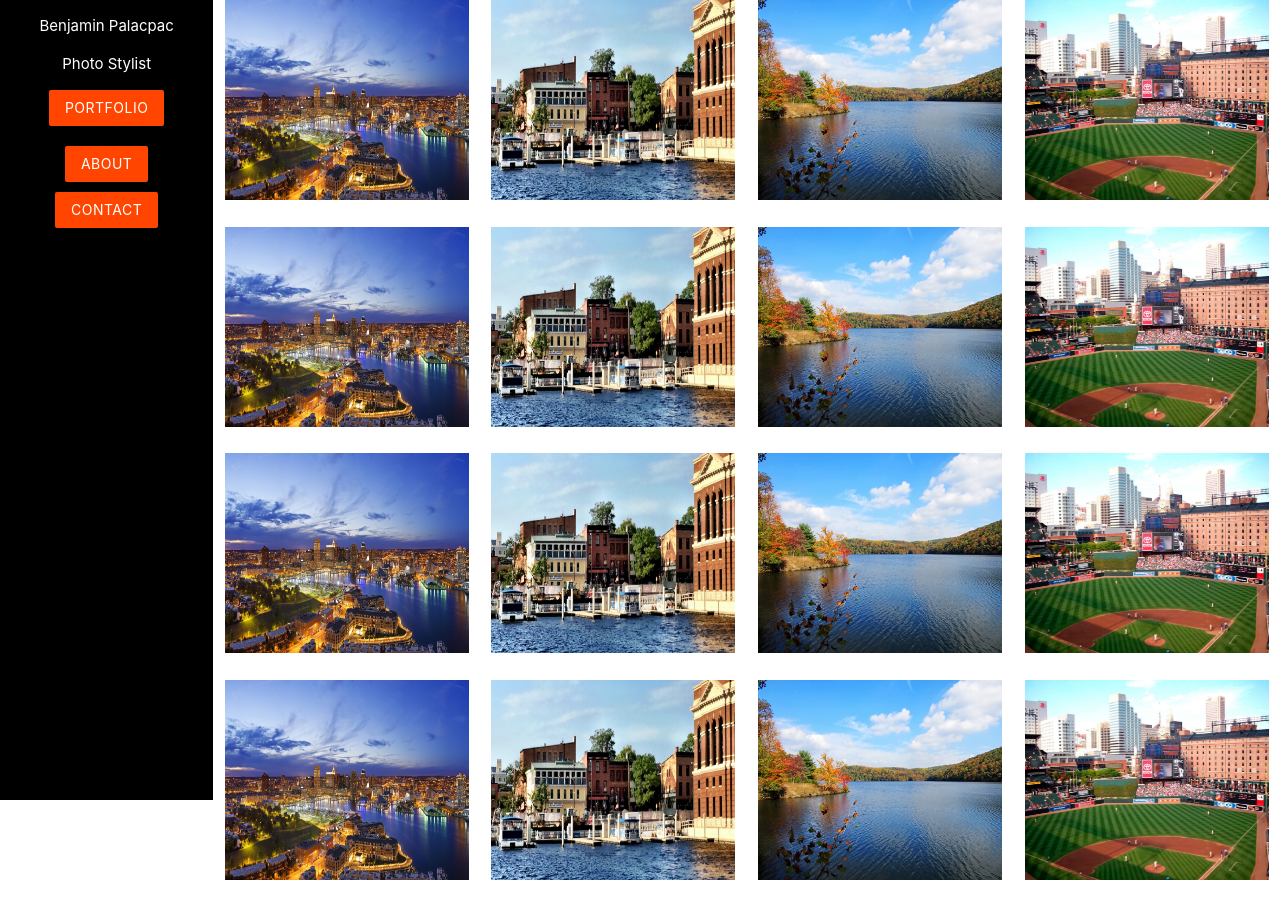
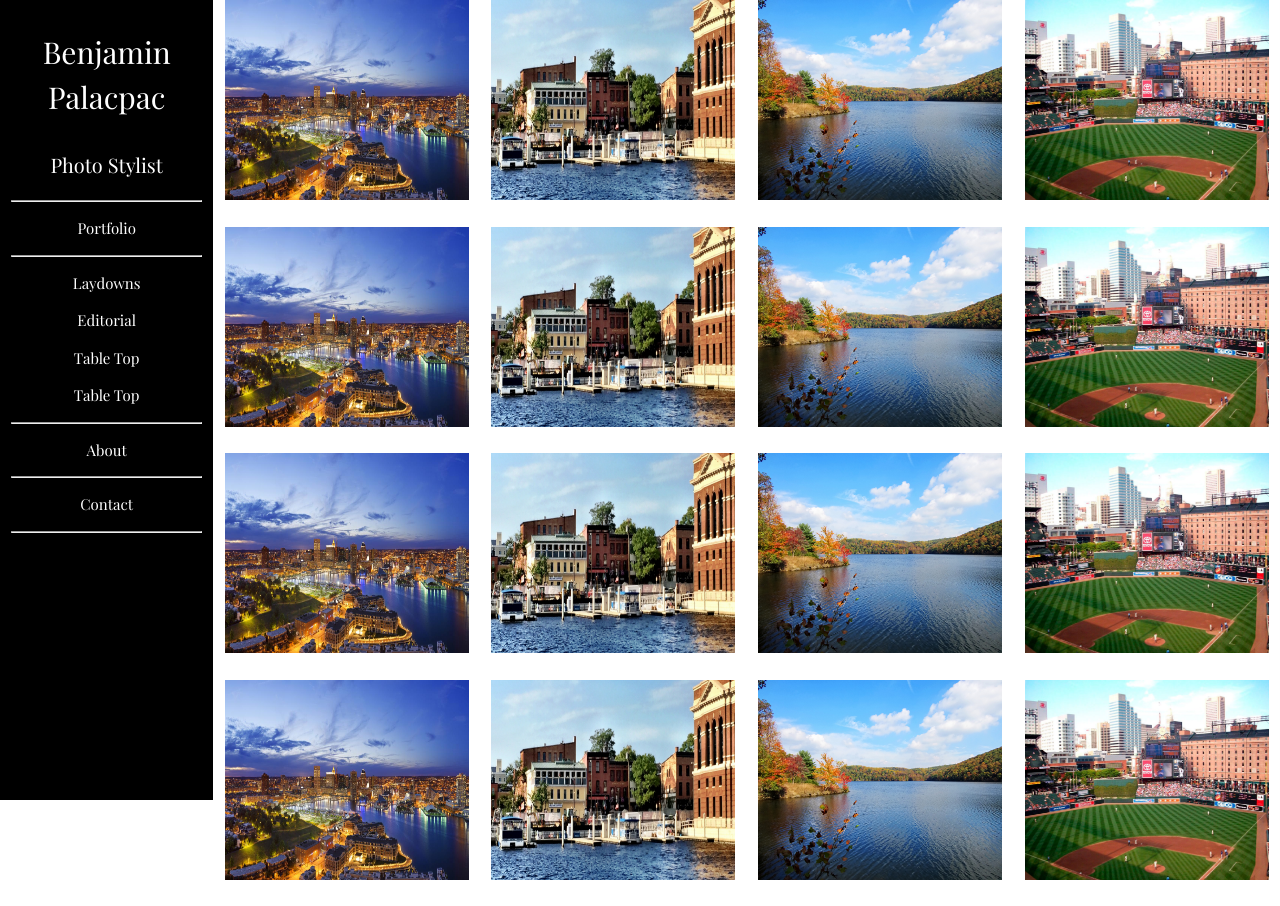
Before and after one commit to mfbradley/benPort, a plain HTML site: page index.html in a window 1280 px wide. Drawn offline with nearby package versions, Linux system fonts and the light colour scheme.

Commit message:
refactored sideNav to ul

```diff
--- a/assets/style/style.css
+++ b/assets/style/style.css
@@ -12,18 +12,21 @@ html {
     height: 100vh;
     text-align: center;
     position: fixed;
+    font-family: 'Playfair Display', serif;
 }
 
+.name {
+    font-size: 30px;
+}
+
+.title {
+    font-size: 20px;
+}
+
+.hover:hover {
+    color: orangered
+}
 img {
     height: 200px;
     width: 100%;
 }
-
-.btn {
-    background-color: orangered;
-}
-
-.navBtn {
-    background-color: orangered;
-    margin: 5px;
-}
--- a/index.html
+++ b/index.html
@@ -6,7 +6,8 @@
     <meta name="viewport" content="width=device-width, initial-scale=1.0">
     <meta http-equiv="X-UA-Compatible" content="ie=edge">
     <title>Benjamin Palacpac</title>
-
+    <!-- Google Fonts -->
+    <link href="https://fonts.googleapis.com/css?family=Playfair+Display" rel="stylesheet">
     <!--Import Google Icon Font-->
     <link href="https://fonts.googleapis.com/icon?family=Material+Icons" rel="stylesheet">
     <!-- Compiled and minified Materialize CSS -->
@@ -18,34 +19,36 @@
 <body>
     <div class='row'>
         <div class='col m2 sideNav'>
-            <p>Benjamin Palacpac</p>
-            <p>Photo Stylist</p>
-            <!-- Dropdown Trigger -->
-            <a class='dropdown-trigger btn' href='#' data-target='dropdown1'>Portfolio</a>
+            <p class='name'>Benjamin Palacpac</p>
+            <p class='title'>Photo Stylist</p>
 
-            <!-- Dropdown Structure -->
-            <ul id='dropdown1' class='dropdown-content'>
-                <li>
-                    <a href="#!">Editorial</a>
-                </li>
-                <li class="divider" tabindex="-1"></li>
-                <li>
-                    <a href="#!">Still Life</a>
-                </li>
-                <li class="divider" tabindex="-1"></li>
-                <li>
-                    <a href="#!">Gifs</a>
-                </li>
-
-            </ul>
+            <hr>
             <ul>
                 <li>
-                    <a class="waves-effect waves-light btn navBtn">About</a>
+                    <p>Portfolio</p>
                 </li>
-
-                <li>
-                    <a class="waves-effect waves-light btn navBtn">Contact</a>
+                <hr>
+                <li class='hover'>
+                    <p>Laydowns</p>
                 </li>
+                <li class='hover'>
+                    <p>Editorial</p>
+                </li>
+                <li class='hover'>
+                    <p>Table Top</p>
+                </li>
+                <li class='hover'>
+                    <p>Table Top</p>
+                </li>
+                <hr>
+                <li class='hover'>
+                    <p>About</p>
+                </li>
+                <hr>
+                <li class='hover'>
+                    <p>Contact</p>
+                </li>
+                <hr>
             </ul>
         </div>
         <div class='col m10 offset-m2 imagesDiv'>
```
